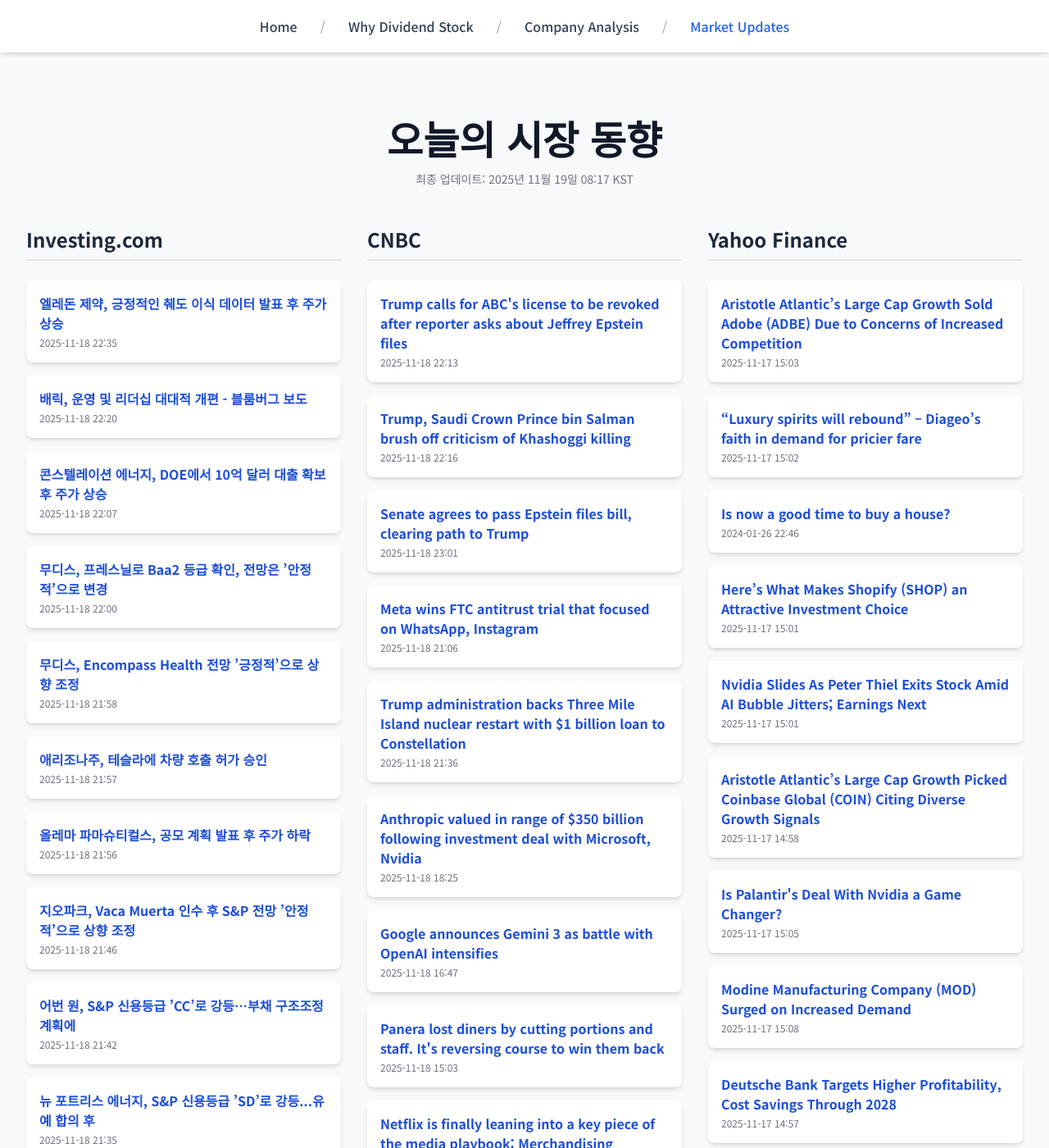
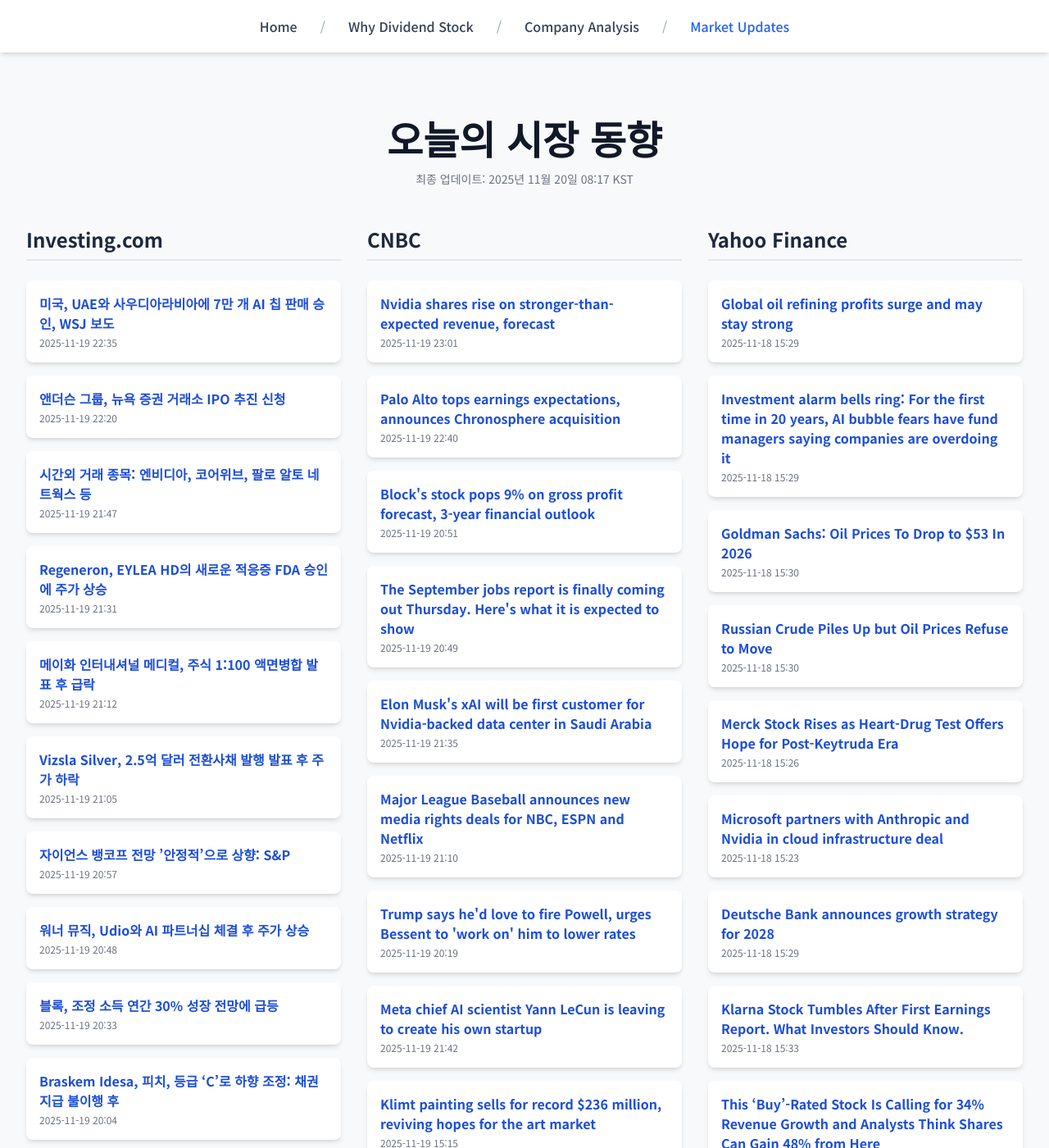
Before and after one commit to Kay-Hwang/my-company-analysis, a Jekyll site: the page built from market-updates.html, in a window 1280 px wide and 1400 px high. Shown: the whole window at 82% size. Built offline with Jekyll 4.4.1, drawn with Linux system fonts in a browser that asks for light colours; nearby versions of some CDN libraries; a script that is not in the unit is left out; some of the changed text lies outside the part shown.

Commit message:
Update daily data

```diff
--- a/_data/latest_data.json
+++ b/_data/latest_data.json
@@ -1,190 +1,190 @@
 {
-  "lastUpdated": "2025년 11월 19일 08:17 KST",
+  "lastUpdated": "2025년 11월 20일 08:17 KST",
   "news": {
     "investing": [
       {
-        "title": "엘레돈 제약, 긍정적인 췌도 이식 데이터 발표 후 주가 상승",
-        "link": "https://kr.investing.com/news/stock-market-news/article-93CH-1723061",
-        "pubDate": "2025-11-18 22:35:25",
-        "summary": "엘레돈 제약, 긍정적인 췌도 이식 데이터 발표 후 주가 상승"
+        "title": "미국, UAE와 사우디아라비아에 7만 개 AI 칩 판매 승인, WSJ 보도",
+        "link": "https://kr.investing.com/news/stock-market-news/article-1725148",
+        "pubDate": "2025-11-19 22:35:19",
+        "summary": "미국, UAE와 사우디아라비아에 7만 개 AI 칩 판매 승인, WSJ 보도"
       },
       {
-        "title": "배릭, 운영 및 리더십 대대적 개편 - 블룸버그 보도",
-        "link": "https://kr.investing.com/news/stock-market-news/article-93CH-1723036",
-        "pubDate": "2025-11-18 22:20:05",
-        "summary": "배릭, 운영 및 리더십 대대적 개편 - 블룸버그 보도"
+        "title": "앤더슨 그룹, 뉴욕 증권 거래소 IPO 추진 신청",
+        "link": "https://kr.investing.com/news/stock-market-news/article-432SI-1725132",
+        "pubDate": "2025-11-19 22:20:05",
+        "summary": "앤더슨 그룹, 뉴욕 증권 거래소 IPO 추진 신청"
       },
       {
-        "title": "콘스텔레이션 에너지, DOE에서 10억 달러 대출 확보 후 주가 상승",
-        "link": "https://kr.investing.com/news/stock-market-news/article-93CH-1723011",
-        "pubDate": "2025-11-18 22:07:00",
-        "summary": "콘스텔레이션 에너지, DOE에서 10억 달러 대출 확보 후 주가 상승"
+        "title": "시간외 거래 종목: 엔비디아, 코어위브, 팔로 알토 네트웍스 등",
+        "link": "https://kr.investing.com/news/stock-market-news/article-432SI-1725070",
+        "pubDate": "2025-11-19 21:47:33",
+        "summary": "시간외 거래 종목: 엔비디아, 코어위브, 팔로 알토 네트웍스 등"
       },
       {
-        "title": "무디스, 프레스닐로 Baa2 등급 확인, 전망은 ’안정적’으로 변경",
-        "link": "https://kr.investing.com/news/stock-market-news/article-93CH-1722995",
-        "pubDate": "2025-11-18 22:00:17",
-        "summary": "무디스, 프레스닐로 Baa2 등급 확인, 전망은 ’안정적’으로 변경"
+        "title": "Regeneron, EYLEA HD의 새로운 적응증 FDA 승인에 주가 상승",
+        "link": "https://kr.investing.com/news/stock-market-news/article-93CH-1725029",
+        "pubDate": "2025-11-19 21:31:57",
+        "summary": "Regeneron, EYLEA HD의 새로운 적응증 FDA 승인에 주가 상승"
       },
       {
-        "title": "무디스, Encompass Health 전망 ’긍정적’으로 상향 조정",
-        "link": "https://kr.investing.com/news/stock-market-news/article-93CH-1722991",
-        "pubDate": "2025-11-18 21:58:30",
-        "summary": "무디스, Encompass Health 전망 ’긍정적’으로 상향 조정"
+        "title": "메이화 인터내셔널 메디컬, 주식 1:100 액면병합 발표 후 급락",
+        "link": "https://kr.investing.com/news/stock-market-news/article-93CH-1724955",
+        "pubDate": "2025-11-19 21:12:56",
+        "summary": "메이화 인터내셔널 메디컬, 주식 1:100 액면병합 발표 후 급락"
       },
       {
-        "title": "애리조나주, 테슬라에 차량 호출 허가 승인",
-        "link": "https://kr.investing.com/news/stock-market-news/article-93CH-1722989",
-        "pubDate": "2025-11-18 21:57:25",
-        "summary": "애리조나주, 테슬라에 차량 호출 허가 승인"
+        "title": "Vizsla Silver, 2.5억 달러 전환사채 발행 발표 후 주가 하락",
+        "link": "https://kr.investing.com/news/stock-market-news/article-93CH-1724928",
+        "pubDate": "2025-11-19 21:05:34",
+        "summary": "Vizsla Silver, 2.5억 달러 전환사채 발행 발표 후 주가 하락"
       },
       {
-        "title": "올레마 파마슈티컬스, 공모 계획 발표 후 주가 하락",
-        "link": "https://kr.investing.com/news/stock-market-news/article-93CH-1722986",
-        "pubDate": "2025-11-18 21:56:13",
-        "summary": "올레마 파마슈티컬스, 공모 계획 발표 후 주가 하락"
+        "title": "자이언스 뱅코프 전망 ’안정적’으로 상향: S&P",
+        "link": "https://kr.investing.com/news/stock-market-news/article-93CH-1724916",
+        "pubDate": "2025-11-19 20:57:15",
+        "summary": "자이언스 뱅코프 전망 ’안정적’으로 상향: S&P"
       },
       {
-        "title": "지오파크, Vaca Muerta 인수 후 S&P 전망 ’안정적’으로 상향 조정",
-        "link": "https://kr.investing.com/news/stock-market-news/article-93CH-1722974",
-        "pubDate": "2025-11-18 21:46:32",
-        "summary": "지오파크, Vaca Muerta 인수 후 S&P 전망 ’안정적’으로 상향 조정"
+        "title": "워너 뮤직, Udio와 AI 파트너십 체결 후 주가 상승",
+        "link": "https://kr.investing.com/news/stock-market-news/article-93CH-1724907",
+        "pubDate": "2025-11-19 20:48:00",
+        "summary": "워너 뮤직, Udio와 AI 파트너십 체결 후 주가 상승"
       },
       {
-        "title": "어번 원, S&P 신용등급 ’CC’로 강등…부채 구조조정 계획에",
-        "link": "https://kr.investing.com/news/stock-market-news/article-93CH-1722966",
-        "pubDate": "2025-11-18 21:42:57",
-        "summary": "어번 원, S&P 신용등급 ’CC’로 강등…부채 구조조정 계획에"
+        "title": "블록, 조정 소득 연간 30% 성장 전망에 급등",
+        "link": "https://kr.investing.com/news/stock-market-news/article-93CH-1724900",
+        "pubDate": "2025-11-19 20:33:37",
+        "summary": "블록, 조정 소득 연간 30% 성장 전망에 급등"
       },
       {
-        "title": "뉴 포트리스 에너지, S&P 신용등급 ’SD’로 강등...유예 합의 후",
-        "link": "https://kr.investing.com/news/stock-market-news/article-93CH-1722942",
-        "pubDate": "2025-11-18 21:35:34",
-        "summary": "뉴 포트리스 에너지, S&P 신용등급 ’SD’로 강등...유예 합의 후"
+        "title": "Braskem Idesa, 피치, 등급 ‘C’로 하향 조정: 채권 지급 불이행 후",
+        "link": "https://kr.investing.com/news/stock-market-news/article-93CH-1724872",
+        "pubDate": "2025-11-19 20:04:12",
+        "summary": "Braskem Idesa, 피치, 등급 ‘C’로 하향 조정: 채권 지급 불이행 후"
       }
     ],
     "cnbc": [
       {
-        "title": "Trump calls for ABC's license to be revoked after reporter asks about Jeffrey Epstein files",
-        "link": "https://www.cnbc.com/2025/11/18/trump-epstein-files-abc-license.html",
-        "pubDate": "Tue, 18 Nov 2025 22:13:07 GMT",
-        "summary": "Trump insulted ABC News reporter Mary Bruce days after telling a female reporter to be \"quiet, piggy,\" when she asked about Jeffrey Epstein."
+        "title": "Nvidia shares rise on stronger-than-expected revenue, forecast",
+        "link": "https://www.cnbc.com/2025/11/19/nvidia-nvda-earnings-report-q3-2026.html",
+        "pubDate": "Wed, 19 Nov 2025 23:01:27 GMT",
+        "summary": "Nvidia CEO Jensen Huang said sales for the company's current-generation GPU, called Blackwell, are \"off the charts.\""
       },
       {
-        "title": "Trump, Saudi Crown Prince bin Salman brush off criticism of Khashoggi killing",
-        "link": "https://www.cnbc.com/2025/11/18/trump-saudi-arabia-mohammed-bin-salman-mbs.html",
-        "pubDate": "Tue, 18 Nov 2025 22:16:16 GMT",
-        "summary": "The White House touted Saudi Arabia's commitment to investing $600 billion in the United States, which was announced earlier this year."
+        "title": "Palo Alto tops earnings expectations, announces Chronosphere acquisition",
+        "link": "https://www.cnbc.com/2025/11/19/palo-alto-networks-panw-q1-2026-earnings-report.html",
+        "pubDate": "Wed, 19 Nov 2025 22:40:44 GMT",
+        "summary": "The cybersecurity company said in July it would by Israeli cybersecurity provider CyberArk for $25 billion."
       },
       {
-        "title": "Senate agrees to pass Epstein files bill, clearing path to Trump",
-        "link": "https://www.cnbc.com/2025/11/18/epstein-files-trump-house-vote.html",
-        "pubDate": "Tue, 18 Nov 2025 23:01:40 GMT",
-        "summary": "President Donald Trump, a former Epstein friend who had a falling out with him, recently dropped his opposition to the bipartisan bill to release the files."
+        "title": "Block's stock pops 9% on gross profit forecast, 3-year financial outlook",
+        "link": "https://www.cnbc.com/2025/11/19/block-unveils-3-year-outlook-sees-gross-profit-in-2028-of-15point8b.html",
+        "pubDate": "Wed, 19 Nov 2025 20:51:33 GMT",
+        "summary": "Block laid out long-term financial targets, projecting annual gross profit growth in the mid-teens through 2028."
       },
       {
-        "title": "Meta wins FTC antitrust trial that focused on WhatsApp, Instagram",
-        "link": "https://www.cnbc.com/2025/11/18/meta-wins-ftc-antitrust-trial-that-focused-on-whatsapp-instagram.html",
-        "pubDate": "Tue, 18 Nov 2025 21:06:09 GMT",
-        "summary": "Meta has won its case against the Federal Trade Commission, seven months after the trial began."
+        "title": "The September jobs report is finally coming out Thursday. Here's what it is expected to show",
+        "link": "https://www.cnbc.com/2025/11/19/the-september-jobs-report-is-finally-coming-out-thursday-what-it-may-show.html",
+        "pubDate": "Wed, 19 Nov 2025 20:49:40 GMT",
+        "summary": "Due at 8:30 a.m. ET, the report is forecast to show a gain of 50,000 jobs in the public and private sectors."
       },
       {
-        "title": "Trump administration backs Three Mile Island nuclear restart with $1 billion loan to Constellation",
-        "link": "https://www.cnbc.com/2025/11/18/trump-nuclear-three-mile-island-crane-loan-constellation-ceg.html",
-        "pubDate": "Tue, 18 Nov 2025 21:36:45 GMT",
-        "summary": "The first advance to Constellation Energy is expected in the first quarter, said Greg Beard, senior advisor to the Energy Department's Loan Programs Office."
+        "title": "Elon Musk's xAI will be first customer for Nvidia-backed data center in Saudi Arabia",
+        "link": "https://www.cnbc.com/2025/11/19/musks-xai-will-be-customer-for-nvidia-data-center-in-saudi-arabia.html",
+        "pubDate": "Wed, 19 Nov 2025 21:35:21 GMT",
+        "summary": "Nvidia and xAI said a data center being built in Saudi Arabia and equipped with hundreds of thousands of Nvidia chips will count xAI as its first customer."
       },
       {
-        "title": "Anthropic valued in range of $350 billion following investment deal with Microsoft, Nvidia",
-        "link": "https://www.cnbc.com/2025/11/18/anthropic-ai-azure-microsoft-nvidia.html",
-        "pubDate": "Tue, 18 Nov 2025 18:25:09 GMT",
-        "summary": "Microsoft announced new strategic partnerships with Nvidia and the AI startup Anthropic."
+        "title": "Major League Baseball announces new media rights deals for NBC, ESPN and Netflix",
+        "link": "https://www.cnbc.com/2025/11/19/mlb-media-rights-deals-nbc-espn-netflix.html",
+        "pubDate": "Wed, 19 Nov 2025 21:10:26 GMT",
+        "summary": "MLB officially announced new media rights deals with NBC, Netflix and ESPN until 2028."
       },
       {
-        "title": "Google announces Gemini 3 as battle with OpenAI intensifies",
-        "link": "https://www.cnbc.com/2025/11/18/google-announces-gemini-3-as-battle-with-openai-intensifies.html",
-        "pubDate": "Tue, 18 Nov 2025 16:47:29 GMT",
-        "summary": "Google says its latest suite of AI models will require users to do \"less prompting\" to get the desired results."
+        "title": "Trump says he'd love to fire Powell, urges Bessent to 'work on' him to lower rates",
+        "link": "https://www.cnbc.com/2025/11/19/trump-bessent-powell-fed-rates.html",
+        "pubDate": "Wed, 19 Nov 2025 20:19:29 GMT",
+        "summary": "Trump has long pushed for Powell to sharply lower interest rates, but the latest Fed minutes show central bank officials are conflicted over further cuts."
       },
       {
-        "title": "Panera lost diners by cutting portions and staff. It's reversing course to win them back",
-        "link": "https://www.cnbc.com/2025/11/18/panera-bread-turnaround-plan.html",
-        "pubDate": "Tue, 18 Nov 2025 15:03:59 GMT",
-        "summary": "Panera Bread has unveiled a turnaround strategy to reverse years of traffic declines."
+        "title": "Meta chief AI scientist Yann LeCun is leaving to create his own startup",
+        "link": "https://www.cnbc.com/2025/11/19/meta-chief-ai-scientist-yann-lecun-is-leaving-the-company-.html",
+        "pubDate": "Wed, 19 Nov 2025 21:42:18 GMT",
+        "summary": "Meta chief AI scientist Yann LeCun is leaving the company, marking an end of an era of pioneering computer science research at the Facebook parent."
       },
       {
-        "title": "Netflix is finally leaning into a key piece of the media playbook: Merchandising",
-        "link": "https://www.cnbc.com/2025/11/18/netflix-merchandising-toys-events-marketing.html",
-        "pubDate": "Tue, 18 Nov 2025 17:50:21 GMT",
-        "summary": "Netflix finally has a robust line-up of original intellectual property and is bolstering its merchandising strategy to keep fans engaged between releases."
+        "title": "Klimt painting sells for record $236 million, reviving hopes for the art market",
+        "link": "https://www.cnbc.com/2025/11/19/klimt-painting-sothebys-sale-price-art-market.html",
+        "pubDate": "Wed, 19 Nov 2025 15:15:39 GMT",
+        "summary": "Art experts and auction houses say the market is being boosted by a renewed sense of optimism among collectors and by several top collections coming to market."
       },
       {
-        "title": "UK government to ban above-face value ticket reselling",
-        "link": "https://www.cnbc.com/2025/11/18/uk-government-ticket-resale-ban.html",
-        "pubDate": "Tue, 18 Nov 2025 22:20:53 GMT",
-        "summary": "The UK government is set to ban the resale of live-event tickets above face value, according to British press reports."
+        "title": "Porsche reveals all-electric Cayenne SUV, 'most powerful' production vehicle ever made by sports car company",
+        "link": "https://www.cnbc.com/2025/11/19/2026-porsche-cayenne-ev.html",
+        "pubDate": "Wed, 19 Nov 2025 14:15:01 GMT",
+        "summary": "Porsche on Wednesday revealed a new all-electric version of its Cayenne SUV as the \"most powerful\" production vehicle ever made by the sports car company."
       }
     ],
     "yahoo": [
       {
-        "title": "Aristotle Atlantic’s Large Cap Growth Sold Adobe (ADBE) Due to Concerns of Increased Competition",
-        "link": "https://finance.yahoo.com/news/aristotle-atlantic-large-cap-growth-150359246.html",
-        "pubDate": "2025-11-17T15:03:59Z",
-        "summary": "Aristotle Atlantic’s Large Cap Growth Sold Adobe (ADBE) Due to Concerns of Increased Competition"
+        "title": "Global oil refining profits surge and may stay strong",
+        "link": "https://finance.yahoo.com/news/global-oil-refining-profits-surge-152938372.html",
+        "pubDate": "2025-11-18T15:29:38Z",
+        "summary": "Global oil refining profits surge and may stay strong"
       },
       {
-        "title": "“Luxury spirits will rebound” – Diageo’s faith in demand for pricier fare",
-        "link": "https://finance.yahoo.com/news/luxury-spirits-rebound-diageo-faith-120411731.html",
-        "pubDate": "2025-11-17T15:02:20Z",
-        "summary": "“Luxury spirits will rebound” – Diageo’s faith in demand for pricier fare"
+        "title": "Investment alarm bells ring: For the first time in 20 years, AI bubble fears have fund managers saying companies are overdoing it",
+        "link": "https://finance.yahoo.com/news/investment-alarm-bells-ring-first-152947005.html",
+        "pubDate": "2025-11-18T15:29:47Z",
+        "summary": "Investment alarm bells ring: For the first time in 20 years, AI bubble fears have fund managers saying companies are overdoing it"
       },
       {
-        "title": "Is now a good time to buy a house?",
-        "link": "https://finance.yahoo.com/personal-finance/mortgages/article/is-now-a-good-time-to-buy-a-house-224612050.html",
-        "pubDate": "2024-01-26T22:46:12Z",
-        "summary": "Is now a good time to buy a house?"
+        "title": "Goldman Sachs: Oil Prices To Drop to $53 In 2026",
+        "link": "https://finance.yahoo.com/news/goldman-sachs-oil-prices-drop-153000361.html",
+        "pubDate": "2025-11-18T15:30:00Z",
+        "summary": "Goldman Sachs: Oil Prices To Drop to $53 In 2026"
       },
       {
-        "title": "Here’s What Makes Shopify (SHOP) an Attractive Investment Choice",
-        "link": "https://finance.yahoo.com/news/makes-shopify-shop-attractive-investment-150154791.html",
-        "pubDate": "2025-11-17T15:01:54Z",
-        "summary": "Here’s What Makes Shopify (SHOP) an Attractive Investment Choice"
+        "title": "Russian Crude Piles Up but Oil Prices Refuse to Move",
+        "link": "https://finance.yahoo.com/news/russian-crude-piles-oil-prices-153000531.html",
+        "pubDate": "2025-11-18T15:30:00Z",
+        "summary": "Russian Crude Piles Up but Oil Prices Refuse to Move"
       },
       {
-        "title": "Nvidia Slides As Peter Thiel Exits Stock Amid AI Bubble Jitters; Earnings Next",
-        "link": "https://www.investors.com/research/nvidia-nvda-stock-earnings/?src=A00220&yptr=yahoo",
-        "pubDate": "2025-11-17T15:01:05Z",
-        "summary": "Nvidia Slides As Peter Thiel Exits Stock Amid AI Bubble Jitters; Earnings Next"
+        "title": "Merck Stock Rises as Heart-Drug Test Offers Hope for Post-Keytruda Era",
+        "link": "https://www.barrons.com/articles/merck-stock-winrevair-keytruda-cf15efa2?siteid=yhoof2&yptr=yahoo",
+        "pubDate": "2025-11-18T15:26:00Z",
+        "summary": "Merck Stock Rises as Heart-Drug Test Offers Hope for Post-Keytruda Era"
       },
       {
-        "title": "Aristotle Atlantic’s Large Cap Growth Picked Coinbase Global (COIN) Citing Diverse Growth Signals",
-        "link": "https://finance.yahoo.com/news/aristotle-atlantic-large-cap-growth-145833044.html",
-        "pubDate": "2025-11-17T14:58:33Z",
-        "summary": "Aristotle Atlantic’s Large Cap Growth Picked Coinbase Global (COIN) Citing Diverse Growth Signals"
+        "title": "Microsoft partners with Anthropic and Nvidia in cloud infrastructure deal",
+        "link": "https://finance.yahoo.com/news/microsoft-partners-anthropic-nvidia-cloud-152310008.html",
+        "pubDate": "2025-11-18T15:23:10Z",
+        "summary": "Microsoft partners with Anthropic and Nvidia in cloud infrastructure deal"
       },
       {
-        "title": "Is Palantir's Deal With Nvidia a Game Changer?",
-        "link": "https://finance.yahoo.com/news/palantirs-deal-nvidia-game-changer-150500972.html",
-        "pubDate": "2025-11-17T15:05:00Z",
-        "summary": "Is Palantir's Deal With Nvidia a Game Changer?"
+        "title": "Deutsche Bank announces growth strategy for 2028",
+        "link": "https://finance.yahoo.com/news/deutsche-bank-announces-growth-strategy-152917851.html",
+        "pubDate": "2025-11-18T15:29:17Z",
+        "summary": "Deutsche Bank announces growth strategy for 2028"
       },
       {
-        "title": "Modine Manufacturing Company (MOD) Surged on Increased Demand",
-        "link": "https://finance.yahoo.com/news/modine-manufacturing-company-mod-surged-150815199.html",
-        "pubDate": "2025-11-17T15:08:15Z",
-        "summary": "Modine Manufacturing Company (MOD) Surged on Increased Demand"
+        "title": "Klarna Stock Tumbles After First Earnings Report. What Investors Should Know.",
+        "link": "https://www.barrons.com/articles/klarna-stock-earnings-price-f79dd86f?siteid=yhoof2&yptr=yahoo",
+        "pubDate": "2025-11-18T15:33:00Z",
+        "summary": "Klarna Stock Tumbles After First Earnings Report. What Investors Should Know."
       },
       {
-        "title": "Deutsche Bank Targets Higher Profitability, Cost Savings Through 2028",
-        "link": "https://www.wsj.com/finance/banking/deutsche-bank-targets-higher-profitability-cost-savings-through-2028-a5082b67?siteid=yhoof2&yptr=yahoo",
-        "pubDate": "2025-11-17T14:57:00Z",
-        "summary": "Deutsche Bank Targets Higher Profitability, Cost Savings Through 2028"
+        "title": "This ‘Buy’-Rated Stock Is Calling for 34% Revenue Growth and Analysts Think Shares Can Gain 48% from Here",
+        "link": "https://finance.yahoo.com/news/buy-rated-stock-calling-34-153354888.html",
+        "pubDate": "2025-11-18T15:33:54Z",
+        "summary": "This ‘Buy’-Rated Stock Is Calling for 34% Revenue Growth and Analysts Think Shares Can Gain 48% from Here"
       },
       {
-        "title": "Visa (V) Fell Due to Slowing Growth Concerns",
-        "link": "https://finance.yahoo.com/news/visa-v-fell-due-slowing-145610746.html",
-        "pubDate": "2025-11-17T14:56:10Z",
-        "summary": "Visa (V) Fell Due to Slowing Growth Concerns"
+        "title": "Nvidia Stock Falls Again Ahead of Earnings. Why the Market Is Nervous.",
+        "link": "https://www.barrons.com/articles/nvidia-stock-price-earnings-59a6f0b0?siteid=yhoof2&yptr=yahoo",
+        "pubDate": "2025-11-18T15:34:00Z",
+        "summary": "Nvidia Stock Falls Again Ahead of Earnings. Why the Market Is Nervous."
       }
     ]
   }
```
